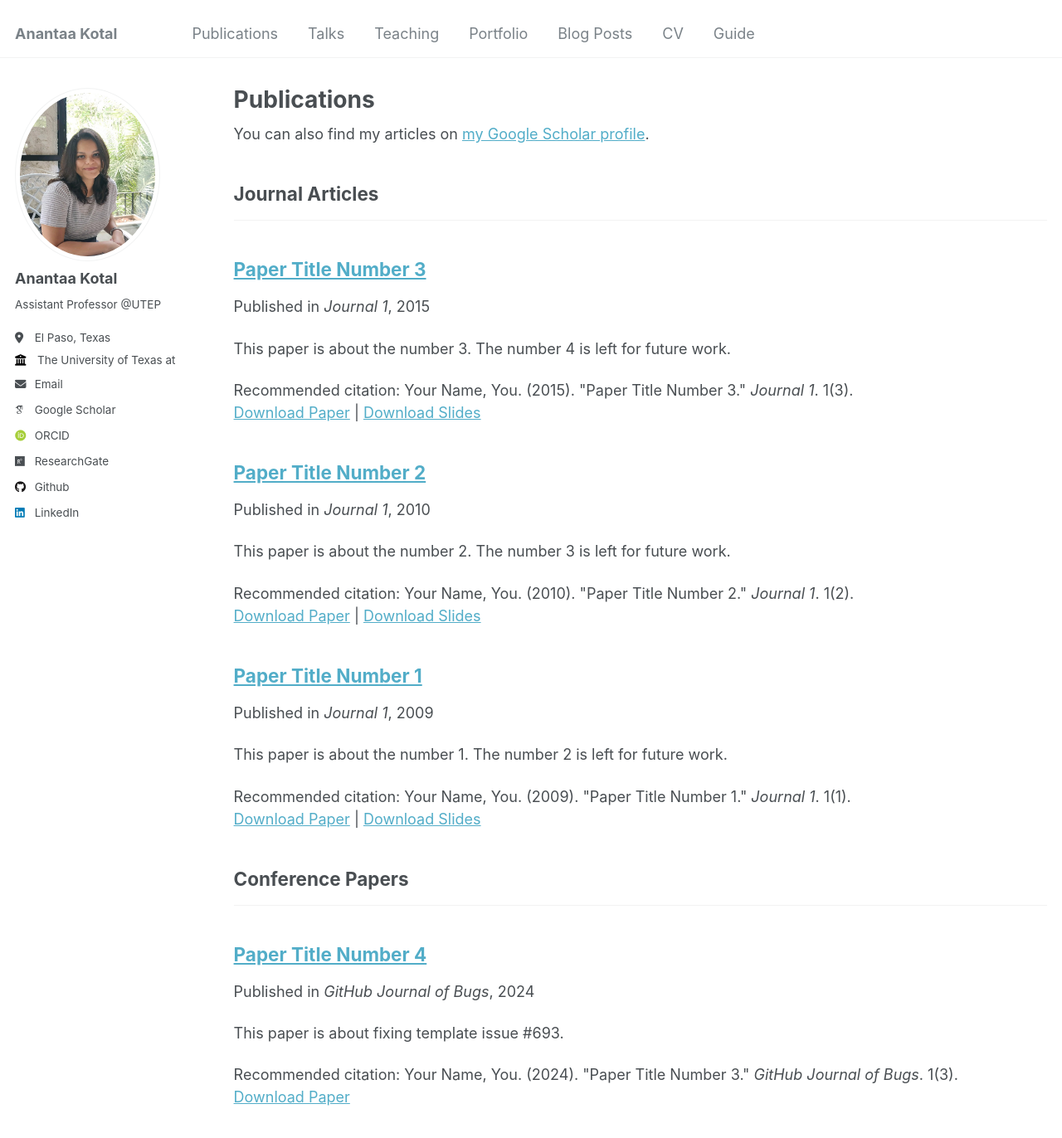
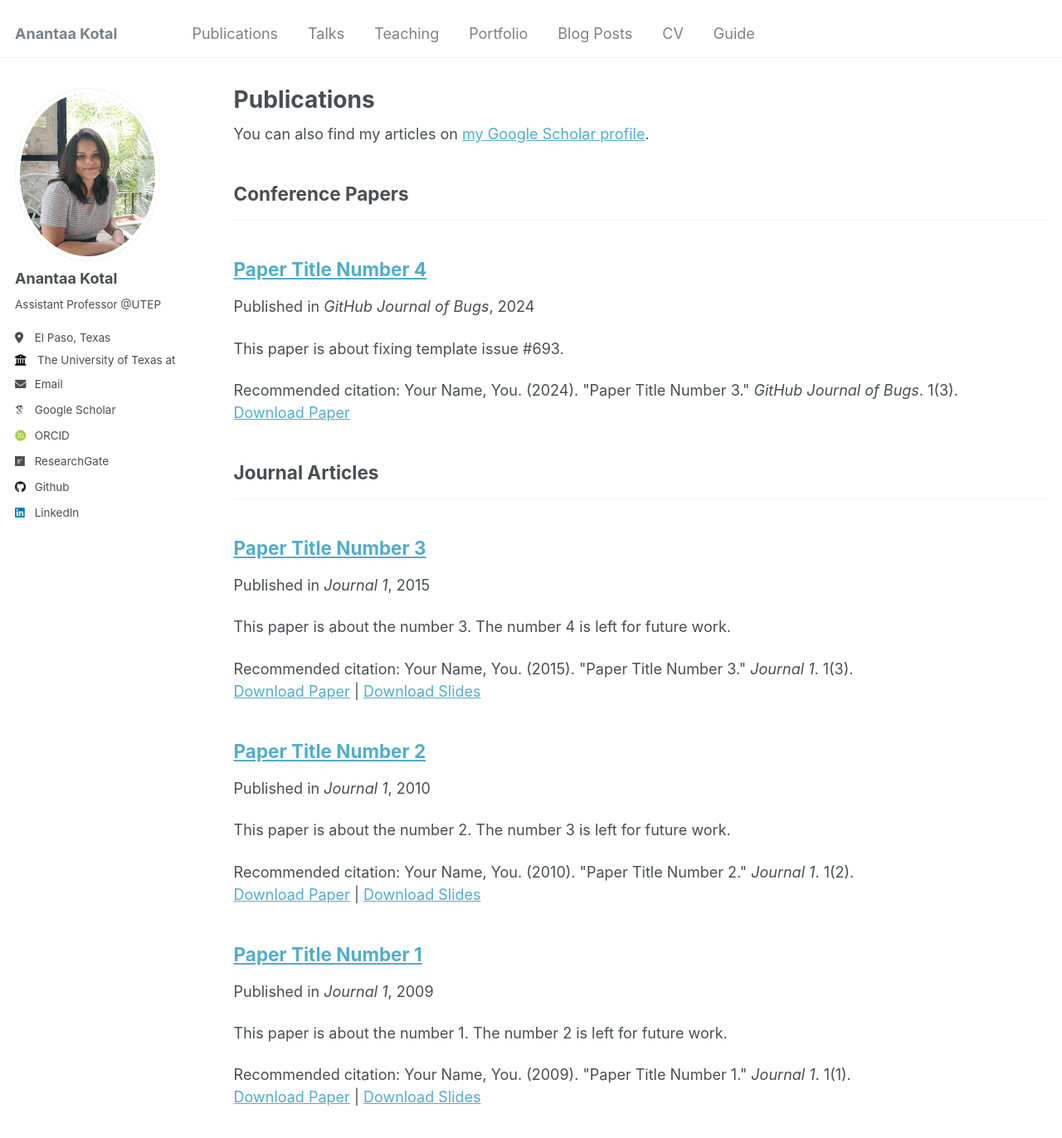
Before and after one commit to AnantaaKotal/AnantaaKotal.github.io, a Jekyll site: the page built from _pages/publications.html, in a window 1280 px wide and 1400 px high. Shown: the top 1372 px of the window at 83% size. Built offline with Jekyll 4.4.1, drawn with Linux system fonts in a browser that asks for light colours; some web fonts are replaced; part of the change alters nothing that is shown.

```diff
--- a/_config.yml
+++ b/_config.yml
@@ -43,12 +43,10 @@ author:
 
 # Publication Category - The following the list of publication categories and their headings
 publication_category:
-  books:
-    title: 'Books'
+  conferences:
+    title: 'Conference Papers'
   manuscripts:
     title: 'Journal Articles'
-  conferences:
-    title: 'Conference Papers'
 
 # Site Settings
 teaser                   :  # filename of teaser fallback teaser image placed in /images/, .e.g. "500x300.png"
```
